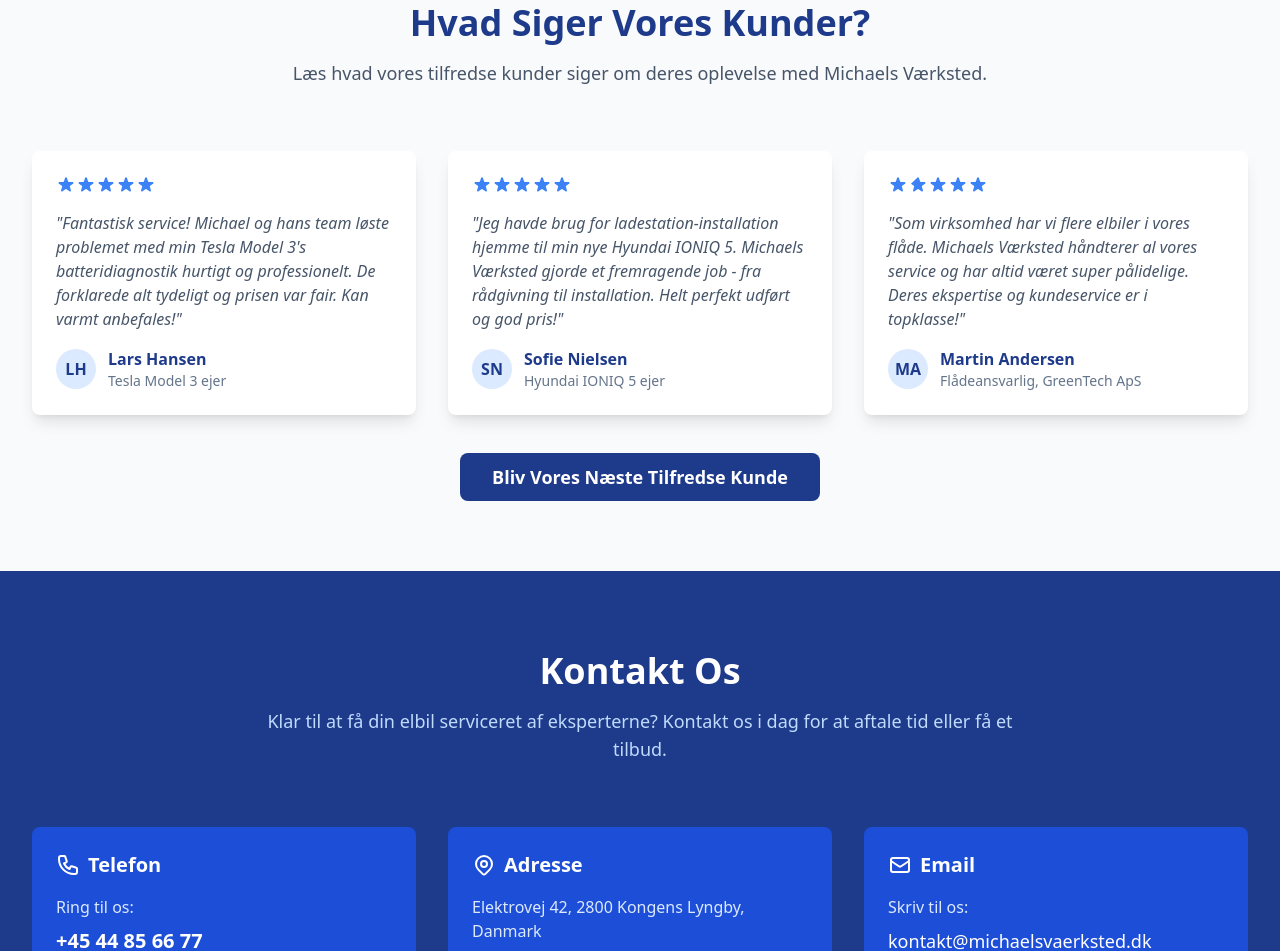
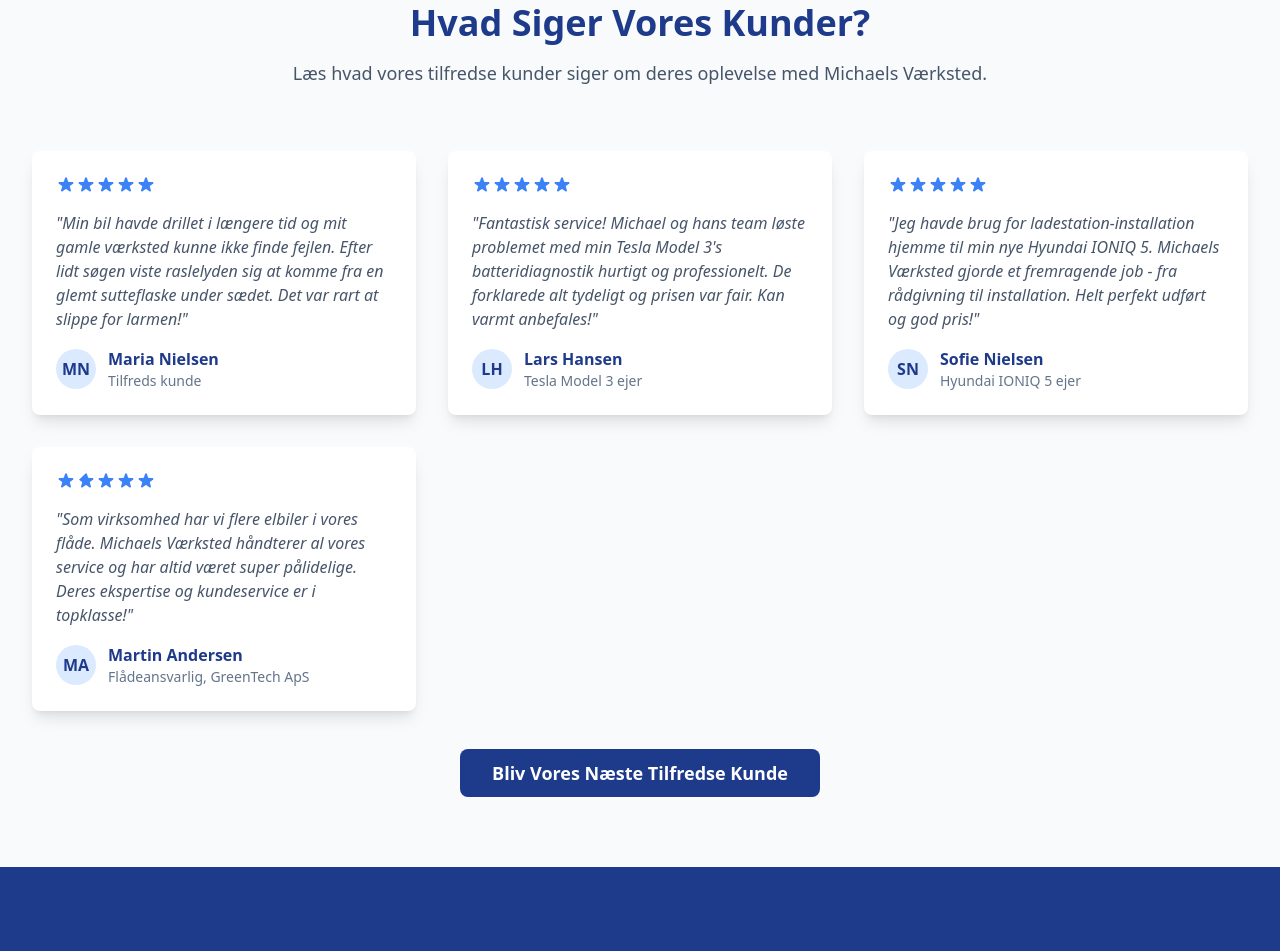
Before and after one commit to webmaister-ai/site-4, an Eleventy site: page src/index.html in a window 1280 px wide. Shown: the part 2356-3307 px from the top of the page. Built offline with nearby package versions, Linux system fonts and the light colour scheme; Eleventy itself is replaced by a stand-in of ours; files that its build step writes are made by us from their sources.

Commit message:
AI Task 48: Lav en historie til vores forside om Maria Nielsen...

```diff
--- a/src/index.html
+++ b/src/index.html
@@ -265,6 +265,41 @@ description: Professionel elbil-service og reparationer i Kongens Lyngby. Specia
         </div>
 
         <div class="grid grid-cols-1 md:grid-cols-2 lg:grid-cols-3 gap-8">
+            <!-- Maria Nielsen Story -->
+            <div class="bg-white rounded-lg shadow-lg p-6 hover:shadow-xl transition-shadow">
+                <div class="flex items-center mb-4">
+                    <div class="flex text-accent-500">
+                        <svg class="w-5 h-5" fill="currentColor" viewBox="0 0 20 20">
+                            <path d="M9.049 2.927c.3-.921 1.603-.921 1.902 0l1.07 3.292a1 1 0 00.95.69h3.462c.969 0 1.371 1.24.588 1.81l-2.8 2.034a1 1 0 00-.364 1.118l1.07 3.292c.3.921-.755 1.688-1.54 1.118l-2.8-2.034a1 1 0 00-1.175 0l-2.8 2.034c-.784.57-1.838-.197-1.539-1.118l1.07-3.292a1 1 0 00-.364-1.118L2.98 8.72c-.783-.57-.38-1.81.588-1.81h3.461a1 1 0 00.951-.69l1.07-3.292z"></path>
+                        </svg>
+                        <svg class="w-5 h-5" fill="currentColor" viewBox="0 0 20 20">
+                            <path d="M9.049 2.927c.3-.921 1.603-.921 1.902 0l1.07 3.292a1 1 0 00.95.69h3.462c.969 0 1.371 1.24.588 1.81l-2.8 2.034a1 1 0 00-.364 1.118l1.07 3.292c.3.921-.755 1.688-1.54 1.118l-2.8-2.034a1 1 0 00-1.175 0l-2.8 2.034c-.784.57-1.838-.197-1.539-1.118l1.07-3.292a1 1 0 00-.364-1.118L2.98 8.72c-.783-.57-.38-1.81.588-1.81h3.461a1 1 0 00.951-.69l1.07-3.292z"></path>
+                        </svg>
+                        <svg class="w-5 h-5" fill="currentColor" viewBox="0 0 20 20">
+                            <path d="M9.049 2.927c.3-.921 1.603-.921 1.902 0l1.07 3.292a1 1 0 00.95.69h3.462c.969 0 1.371 1.24.588 1.81l-2.8 2.034a1 1 0 00-.364 1.118l1.07 3.292c.3.921-.755 1.688-1.54 1.118l-2.8-2.034a1 1 0 00-1.175 0l-2.8 2.034c-.784.57-1.838-.197-1.539-1.118l1.07-3.292a1 1 0 00-.364-1.118L2.98 8.72c-.783-.57-.38-1.81.588-1.81h3.461a1 1 0 00.951-.69l1.07-3.292z"></path>
+                        </svg>
+                        <svg class="w-5 h-5" fill="currentColor" viewBox="0 0 20 20">
+                            <path d="M9.049 2.927c.3-.921 1.603-.921 1.902 0l1.07 3.292a1 1 0 00.95.69h3.462c.969 0 1.371 1.24.588 1.81l-2.8 2.034a1 1 0 00-.364 1.118l1.07 3.292c.3.921-.755 1.688-1.54 1.118l-2.8-2.034a1 1 0 00-1.175 0l-2.8 2.034c-.784.57-1.838-.197-1.539-1.118l1.07-3.292a1 1 0 00-.364-1.118L2.98 8.72c-.783-.57-.38-1.81.588-1.81h3.461a1 1 0 00.951-.69l1.07-3.292z"></path>
+                        </svg>
+                        <svg class="w-5 h-5" fill="currentColor" viewBox="0 0 20 20">
+                            <path d="M9.049 2.927c.3-.921 1.603-.921 1.902 0l1.07 3.292a1 1 0 00.95.69h3.462c.969 0 1.371 1.24.588 1.81l-2.8 2.034a1 1 0 00-.364 1.118l1.07 3.292c.3.921-.755 1.688-1.54 1.118l-2.8-2.034a1 1 0 00-1.175 0l-2.8 2.034c-.784.57-1.838-.197-1.539-1.118l1.07-3.292a1 1 0 00-.364-1.118L2.98 8.72c-.783-.57-.38-1.81.588-1.81h3.461a1 1 0 00.951-.69l1.07-3.292z"></path>
+                        </svg>
+                    </div>
+                </div>
+                <blockquote class="text-secondary-600 mb-4 italic">
+                    "Min bil havde drillet i længere tid og mit gamle værksted kunne ikke finde fejlen. Efter lidt søgen viste raslelyden sig at komme fra en glemt sutteflaske under sædet. Det var rart at slippe for larmen!"
+                </blockquote>
+                <div class="flex items-center">
+                    <div class="w-10 h-10 bg-primary-100 rounded-full flex items-center justify-center mr-3">
+                        <span class="text-primary-800 font-semibold">MN</span>
+                    </div>
+                    <div>
+                        <p class="font-semibold text-primary-800">Maria Nielsen</p>
+                        <p class="text-sm text-secondary-500">Tilfreds kunde</p>
+                    </div>
+                </div>
+            </div>
+
             <!-- Testimonial 1 -->
             <div class="bg-white rounded-lg shadow-lg p-6 hover:shadow-xl transition-shadow">
                 <div class="flex items-center mb-4">
```
